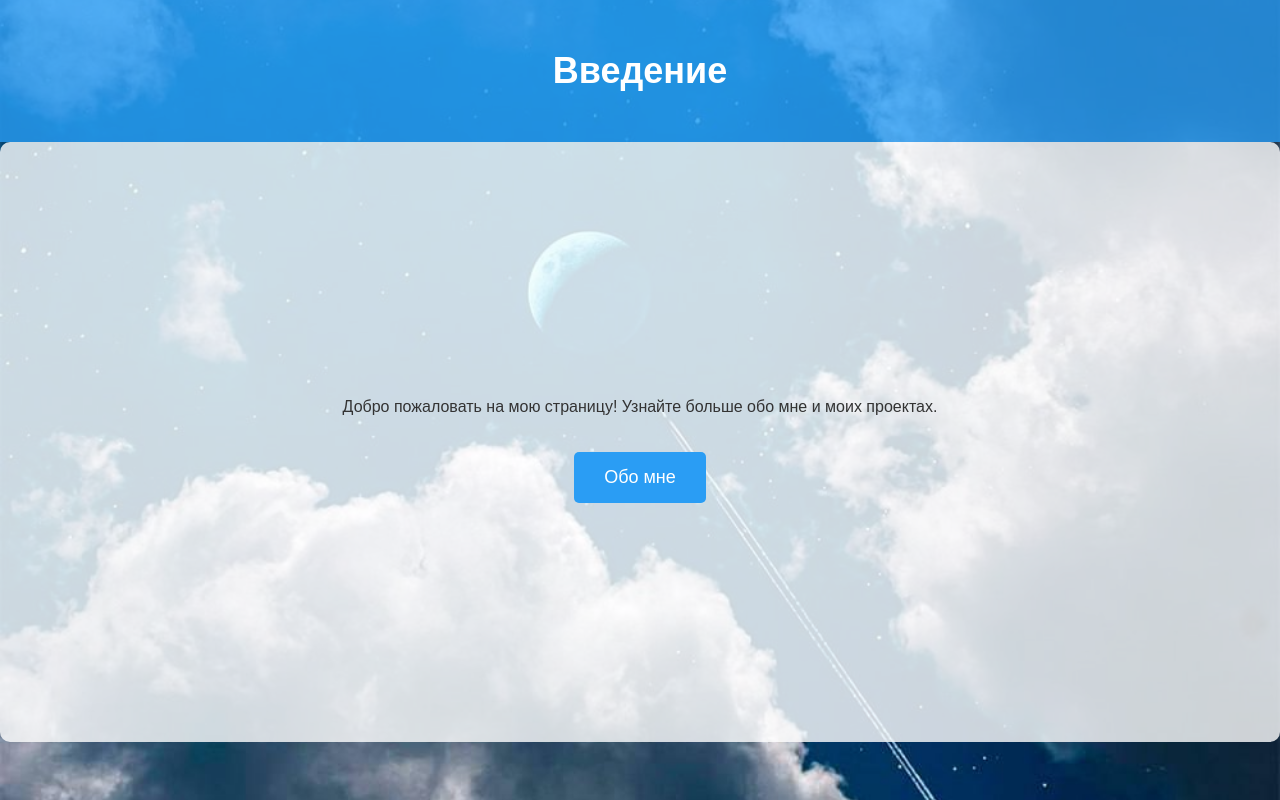
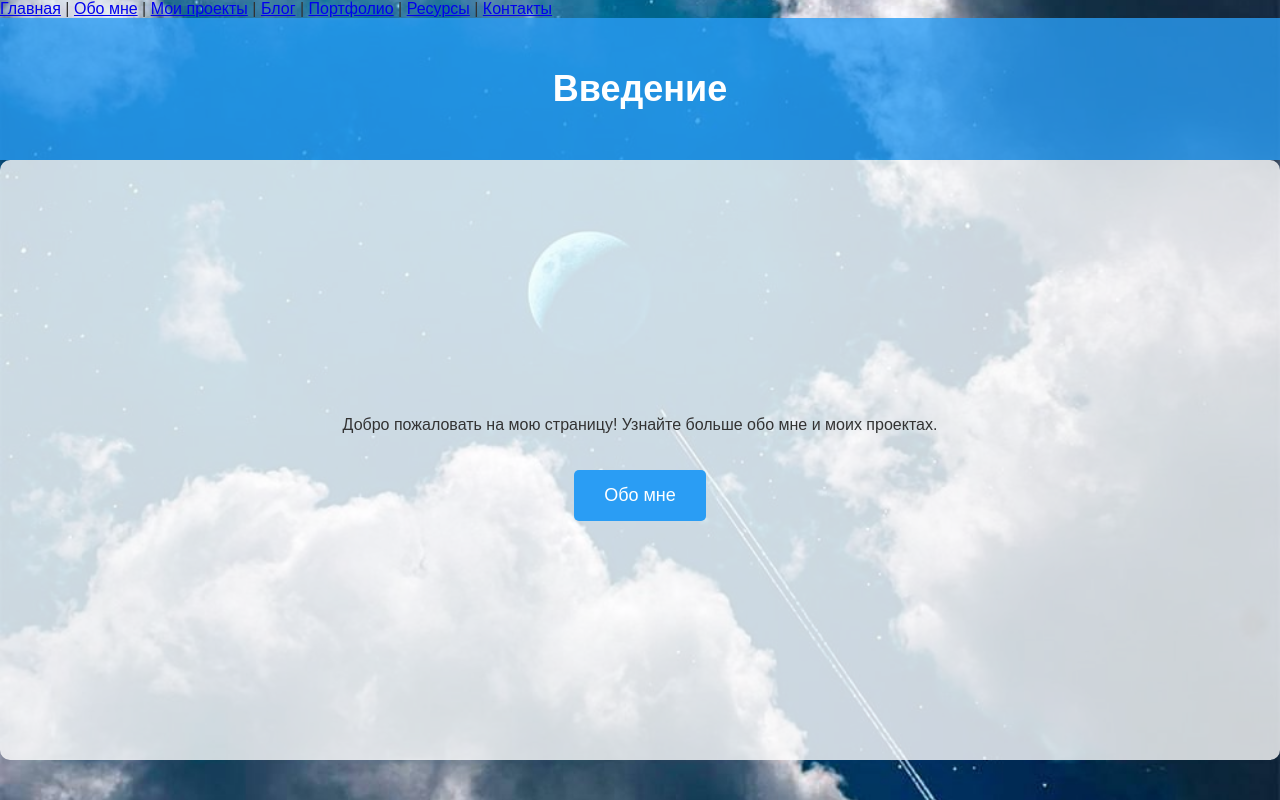
Before and after one commit to karkmiko/abroadwithmera, a plain HTML site: page index.html in a window 1280 px wide. Drawn offline with Linux system fonts and the light colour scheme.

Commit message:
Update index.html

```diff
--- a/index.html
+++ b/index.html
@@ -4,6 +4,15 @@
     <meta charset="UTF-8">
     <meta name="viewport" content="width=device-width, initial-scale=1.0">
     <title>Введение</title>
+<nav>
+    <a href="index.html">Главная</a> |
+    <a href="about.html">Обо мне</a> |
+    <a href="projects.html">Мои проекты</a> |
+    <a href="blog.html">Блог</a> |
+    <a href="portfolio.html">Портфолио</a> |
+    <a href="resources.html">Ресурсы</a> |
+    <a href="contacts.html">Контакты</a>
+</nav>
     <style>
         body {
             font-family: Arial, sans-serif;
```
